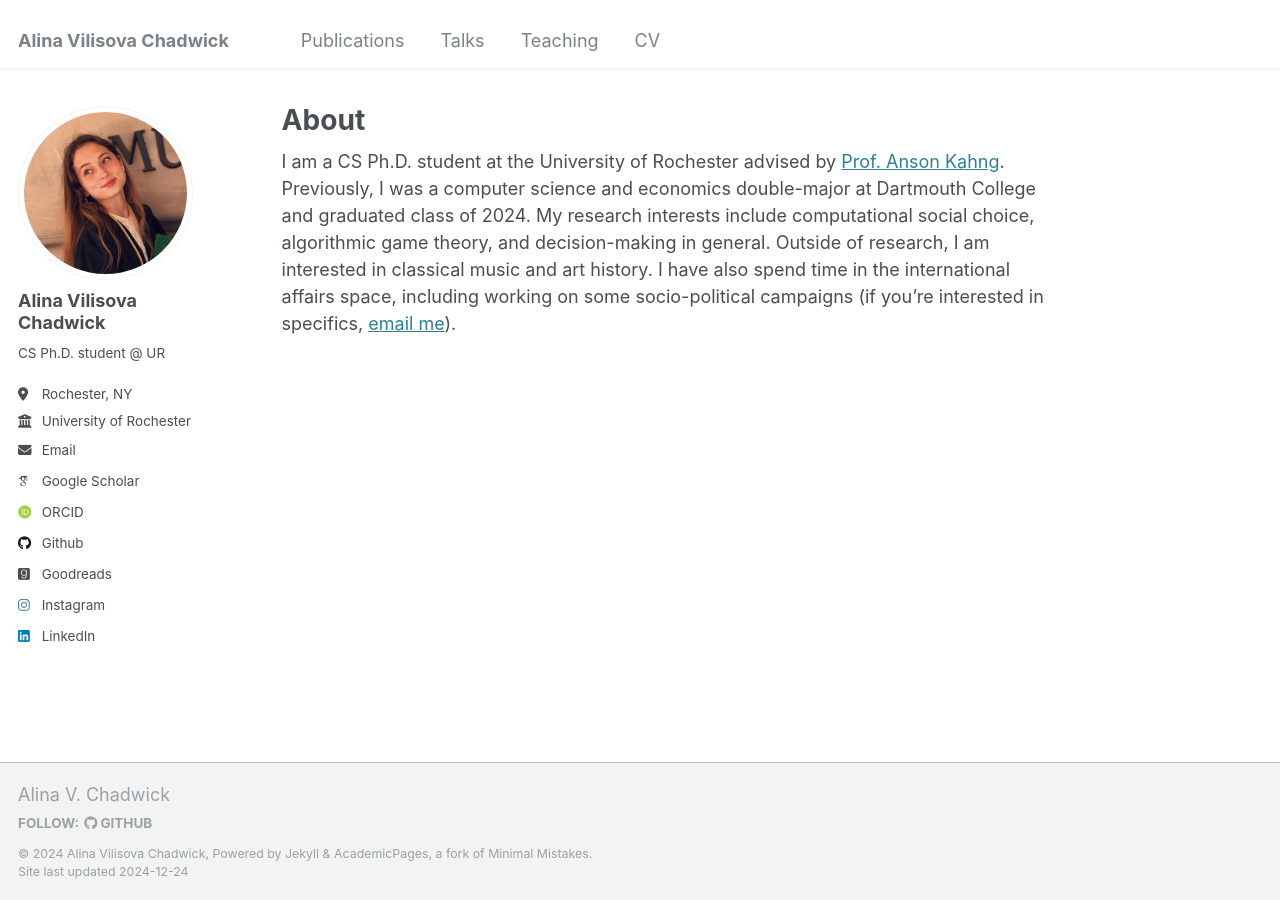
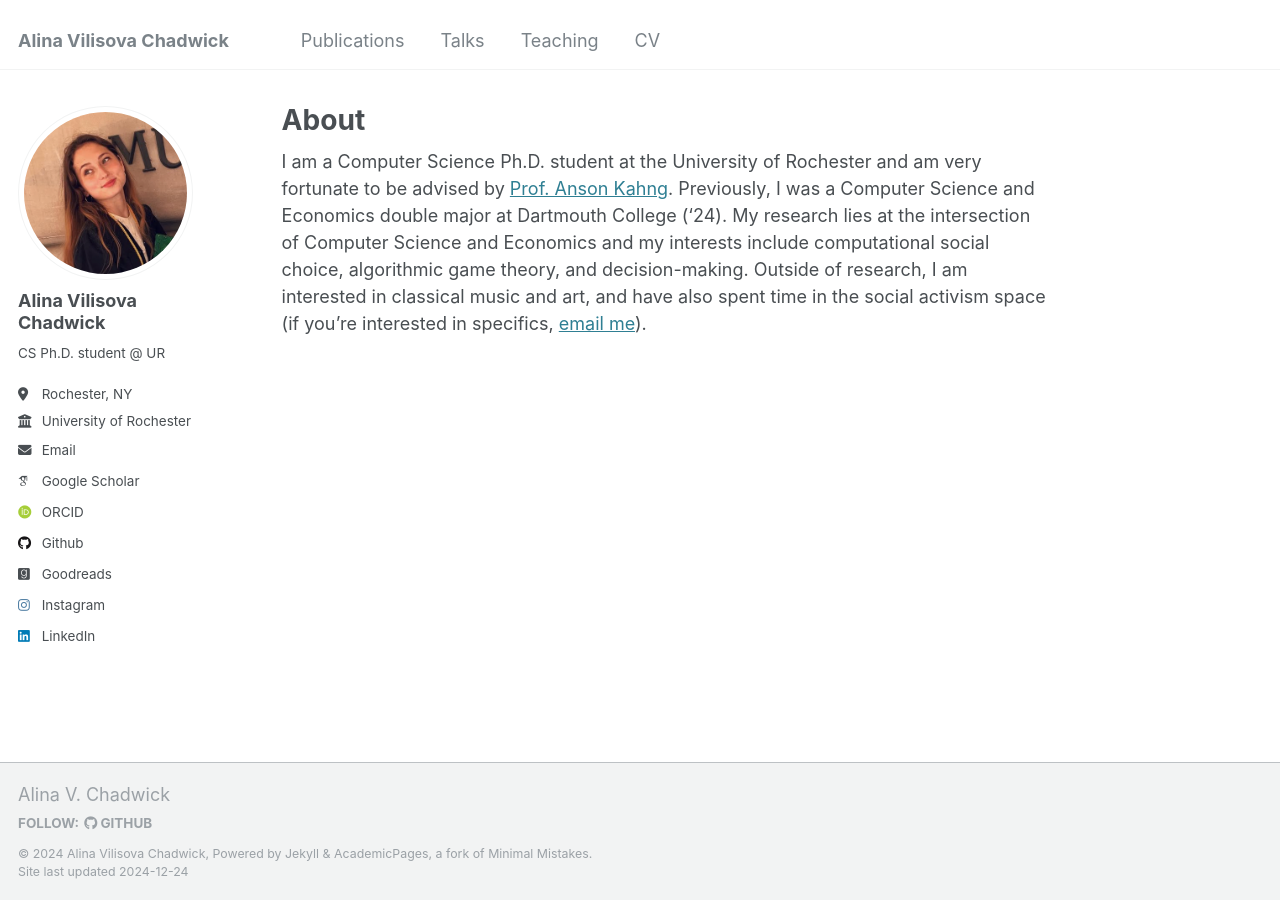
Before and after one commit to alinachadwick/alinachadwick.github.io, a Jekyll site: the page built from _pages/about.md, in a window 1280 px wide. Built offline with Jekyll 4.4.1, drawn with Linux system fonts in a browser that asks for light colours; some web fonts are replaced.

Commit message:
fixed some errors

```diff
--- a/_pages/about.md
+++ b/_pages/about.md
@@ -7,7 +7,7 @@ redirect_from:
   - /about.html
 ---
 
-I am a CS Ph.D. student at the University of Rochester advised by [Prof. Anson Kahng](https://ansonkahng.com/). Previously, I was a computer science and economics double-major at Dartmouth College and graduated class of 2024.
-My research interests include computational social choice, algorithmic game theory, and decision-making in general.
-Outside of research, I am interested in classical music and art history.
-I have also spend time in the international affairs space, including working on some socio-political campaigns (if you're interested in specifics, [email me](mailto:alina.chadwick@gmail.com)).
+I am a Computer Science Ph.D. student at the University of Rochester and am very fortunate to be advised by [Prof. Anson Kahng](https://ansonkahng.com/).
+Previously, I was a Computer Science and Economics double major at Dartmouth College ('24).
+My research lies at the intersection of Computer Science and Economics and my interests include computational social choice, algorithmic game theory, and decision-making.
+Outside of research, I am interested in classical music and art, and have also spent time in the social activism space (if you're interested in specifics, [email me](mailto:alina.chadwick@gmail.com)).
```
Also changed, not shown: 1 other file.
